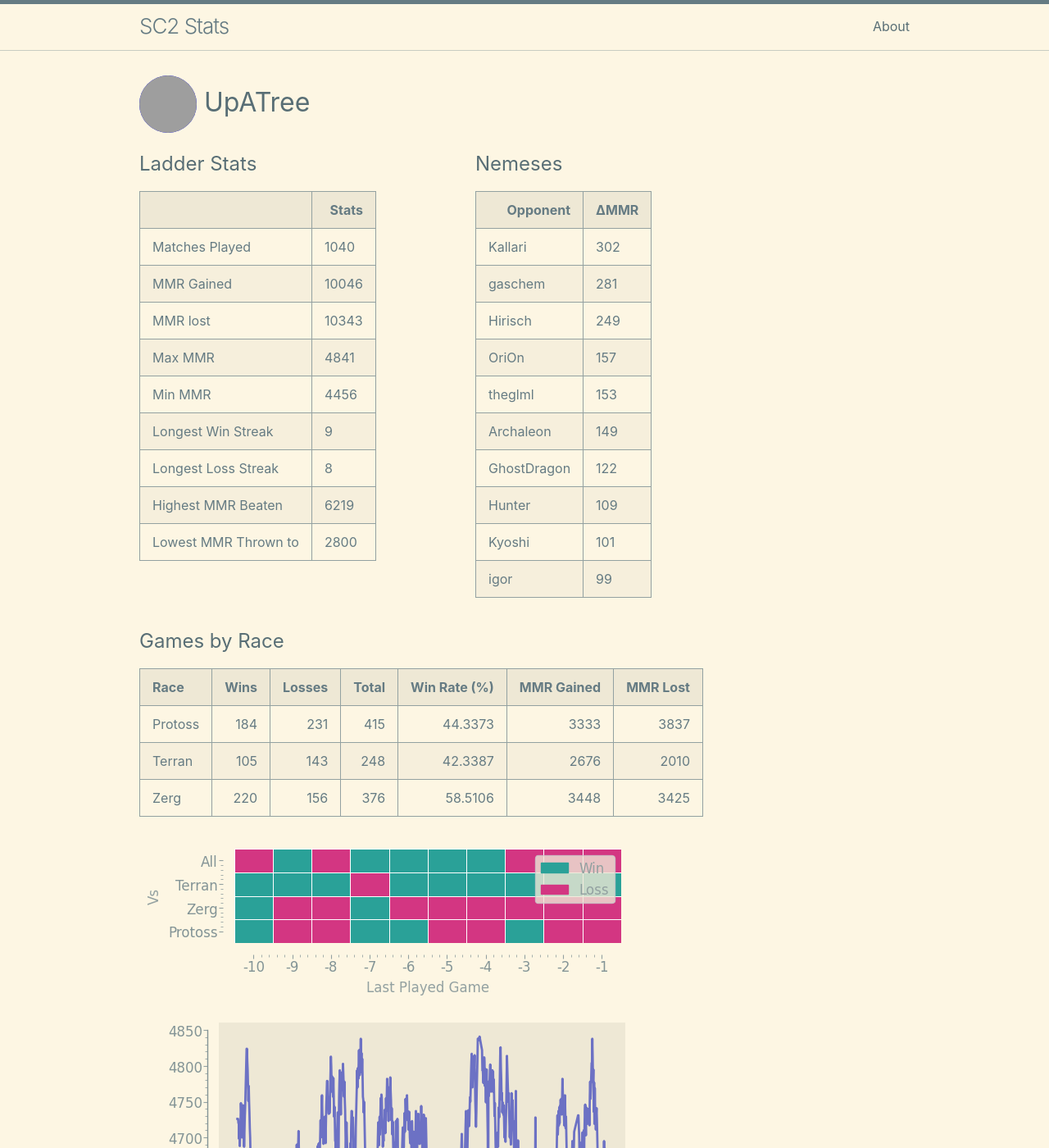
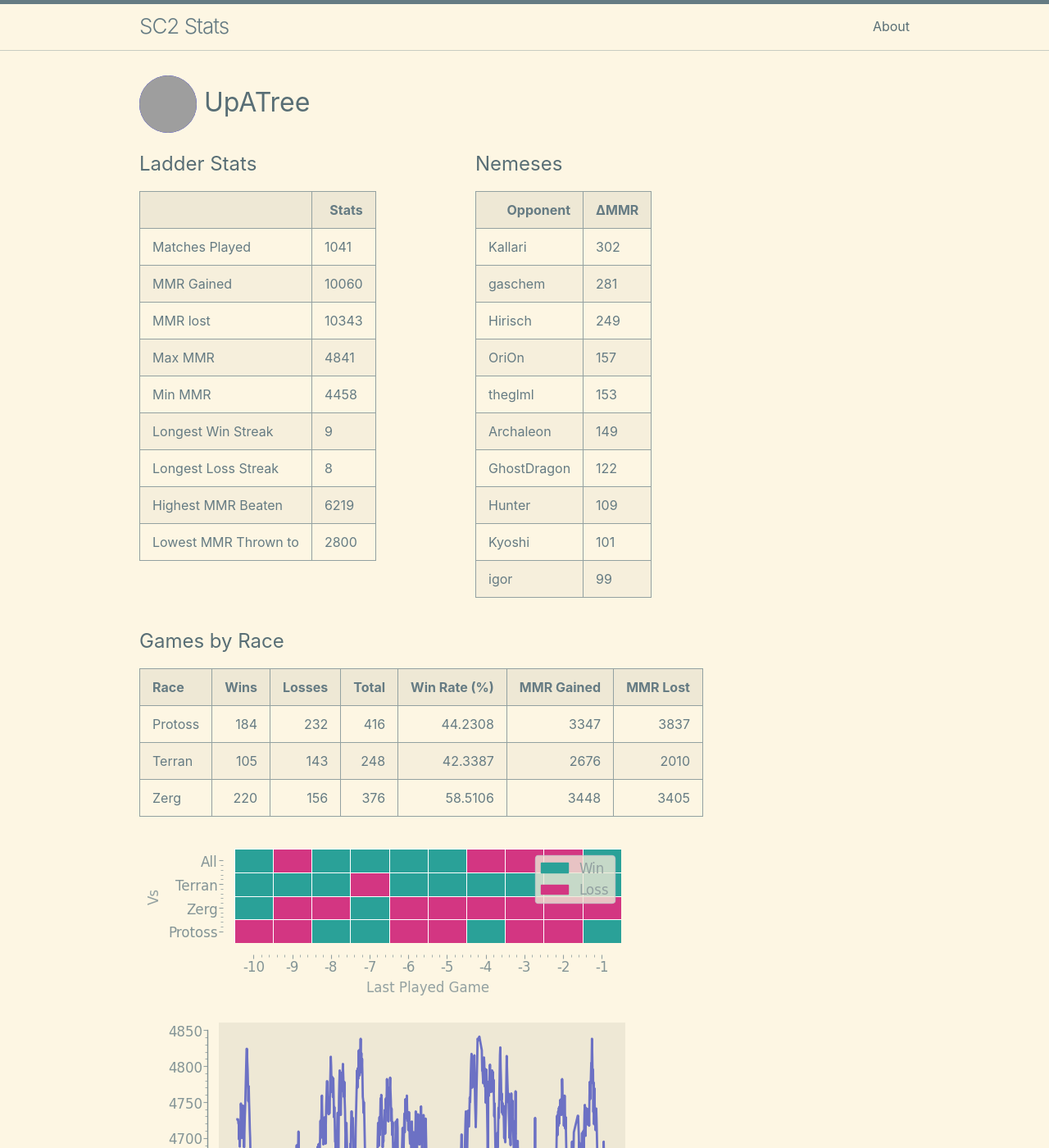
Before and after one commit to kylermurphy/UpATree, a Jekyll site: the page built from docs/index.md, in a window 1280 px wide and 1400 px high. Shown: the whole window at 82% size. Built offline with Jekyll 4.4.1, drawn with Linux system fonts in a browser that asks for light colours; grey boxes are pictures that could not be loaded.

Commit message:
running on push

```diff
--- a/docs/index.md
+++ b/docs/index.md
@@ -18,11 +18,11 @@ layout: home
   <tbody>
     <tr>
       <td>Matches Played</td>
-      <td>1040</td>
+      <td>1041</td>
     </tr>
     <tr>
       <td>MMR Gained</td>
-      <td>10046</td>
+      <td>10060</td>
     </tr>
     <tr>
       <td>MMR lost</td>
@@ -34,7 +34,7 @@ layout: home
     </tr>
     <tr>
       <td>Min MMR</td>
-      <td>4456</td>
+      <td>4458</td>
     </tr>
     <tr>
       <td>Longest Win Streak</td>
@@ -114,9 +114,9 @@ layout: home
 
 | Race    |   Wins |   Losses |   Total |   Win Rate (%) |   MMR Gained |   MMR Lost |
 |:--------|-------:|---------:|--------:|---------------:|-------------:|-----------:|
-| Protoss |    184 |      231 |     415 |        44.3373 |         3333 |       3837 |
+| Protoss |    184 |      232 |     416 |        44.2308 |         3347 |       3837 |
 | Terran  |    105 |      143 |     248 |        42.3387 |         2676 |       2010 |
-| Zerg    |    220 |      156 |     376 |        58.5106 |         3448 |       3425 |
+| Zerg    |    220 |      156 |     376 |        58.5106 |         3448 |       3405 |
 
 ![Games by Race](./assets/gm_hist.png)
 
--- a/log.txt
+++ b/log.txt
@@ -263,3 +263,4 @@ Writing a log file 2025-03-03 20:25:03.
 Writing a log file 2025-03-03 20:48:05.
 Writing a log file 2025-03-03 21:22:21.
 Writing a log file 2025-03-03 21:48:08.
+Writing a log file 2025-03-03 22:21:29.
```
Also changed, not shown: docs/assets/MMR.png, docs/assets/daily.png, docs/assets/gm_hist.png, docs/assets/r_wrt.png, 1 other file.
